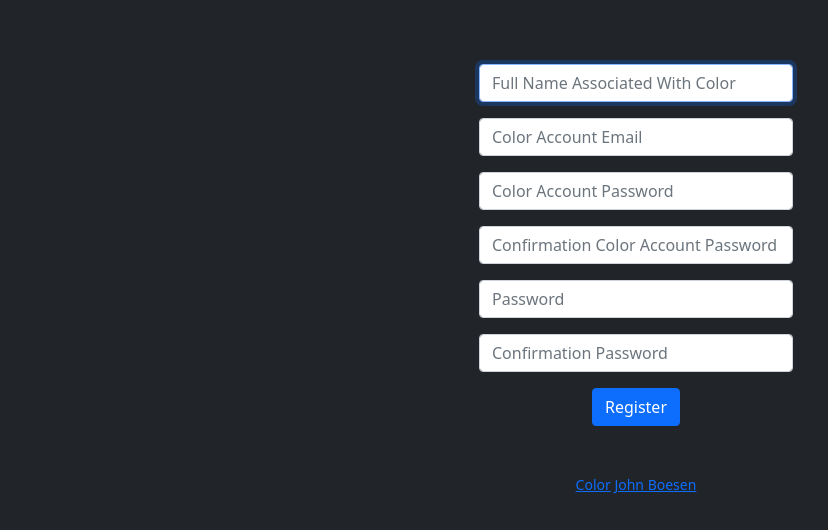
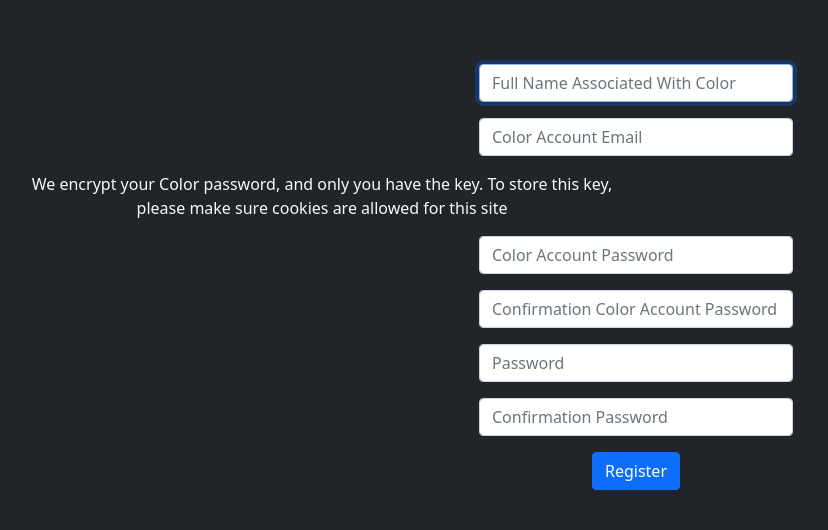
Before and after one commit to Jboesen/covid-activator, a Flask app: page /register in a window 1280 px wide. Shown: the part 88-618 px from the top of the page, without its empty margins (4-832 px from the left). Run offline with Flask 2, Linux system fonts and the light colour scheme; some libraries are stand-ins or nearby versions.

Commit message:
Update register.html

```diff
--- a/templates/register.html
+++ b/templates/register.html
@@ -19,6 +19,9 @@ Register
             <input autocomplete="off" class="form-control mx-auto w-25 mb-3" id="coloremail" name="coloremail"
                 placeholder="Color Account Email" type="text">
         </div>
+        <p class="w-50 text-light">
+            We encrypt your Color password, and only you have the key. To store this key, please make sure cookies are allowed for this site
+        </p>
         <div>
             <input class="form-control mx-auto w-25 mb-3" id="colorpw" name="colorpw" placeholder="Color Account Password"
                 type="password">
```
